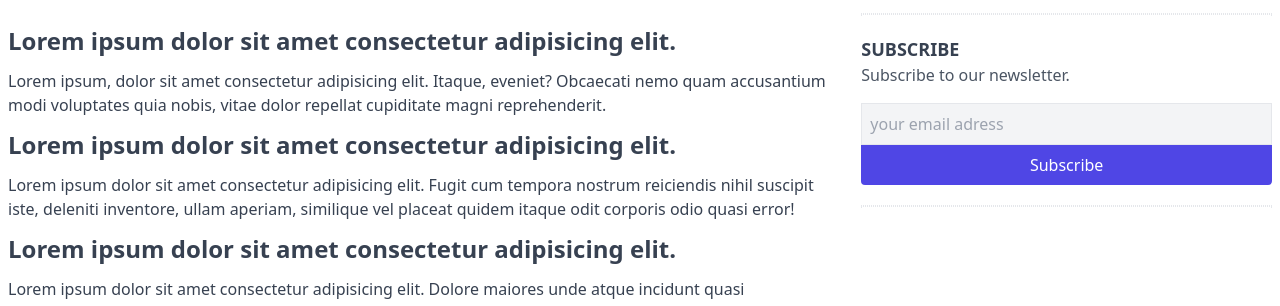
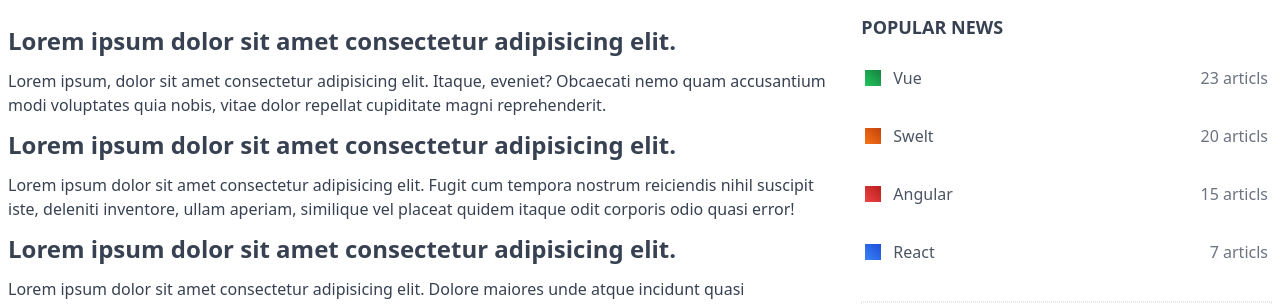
Before and after one commit to Nomex2008/TailwindCSS-Full-course, a website: page code/index.html in a window 1280 px wide. Shown: the part 494-800 px from the top of the page. Drawn offline with Linux system fonts and the light colour scheme.

Commit message:
Commit 8 (Gradients)
Add Gradients.

```diff
--- a/code/index.html
+++ b/code/index.html
@@ -56,7 +56,7 @@
 
         <!--banners-->
         <section class="px-2 flex space-x-2">
-            <a href="#" class="w-2/3 bg-violet-300 h-96 mb-4 relative rounded inline-block overflow-hidden">
+            <a href="#" class="w-2/3 bg-violet-300 h-96 mb-4 relative rounded inline-block overflow-hidden transition-all duration-300 hover:opacity-80">
                 <div class="p-4 absolute bottom-0 left-0 z-30">
                     <h2 class="text-4xl font-semibold text-gray-100 leading-tight">
                         Lorem ipsum, dolor sit amet consectetur adipisicing.
@@ -64,7 +64,7 @@
                 </div>
             </a>
 
-            <a href="#" class="w-1/3 bg-indigo-300 h-96 mb-4 relative rounded inline-block overflow-hidden">
+            <a href="#" class="w-1/3 bg-indigo-300 h-96 mb-4 relative rounded inline-block overflow-hidden transition-all duration-300 hover:opacity-80">
                 <div class="p-4 absolute bottom-0 left-0 z-30">
                     <h2 class="text-4xl font-semibold text-gray-100 leading-tight">
                         Lorem ipsum, dolor sit amet consectetur.
@@ -135,6 +135,55 @@
             </div>
 
             <div class="w-1/3 px-2">
+
+                <!--topics-->
+                <div class="mb-5">
+                    <h5 class="font-bold text-lg uppercase text-gray-700 mb-2">
+                        Popular News
+                    </h5>
+                    <ul>
+                        <li class="border-y border-white hover:border-gray-300">
+                            <a class="px-1 py-4 flex items-center text-gray-600" href="#">
+
+                                <span class="inline-block w-4 h-4 mr-3 bg-gradient-to-tr from-green-500 to-green-700"></span>
+                                Vue
+                                <span class="text-gray-500 ml-auto">23 articls</span>
+
+                            </a>
+                        </li>
+
+                        <li class="border-y border-white hover:border-gray-300">
+                            <a class="px-1 py-4 flex items-center text-gray-600" href="#">
+
+                                <span class="inline-block w-4 h-4 mr-3 bg-gradient-to-tr from-orange-500 to-orange-700"></span>
+                                Swelt
+                                <span class="text-gray-500 ml-auto">20 articls</span>
+
+                            </a>
+                        </li>
+
+                        <li class="border-y border-white hover:border-gray-300">
+                            <a class="px-1 py-4 flex items-center text-gray-600" href="#">
+
+                                <span class="inline-block w-4 h-4 mr-3 bg-gradient-to-tr from-red-500 to-red-700"></span>
+                                Angular
+                                <span class="text-gray-500 ml-auto">15 articls</span>
+
+                            </a>
+                        </li>
+
+                        <li class="border-y border-white hover:border-gray-300">
+                            <a class="px-1 py-4 flex items-center text-gray-600 " href="#">
+
+                                <span class="inline-block w-4 h-4 mr-3 bg-gradient-to-tr from-blue-500 to-blue-700"></span>
+                                React
+                                <span class="text-gray-500 ml-auto">7 articls</span>
+
+                            </a>
+                        </li>
+                    </ul>
+                </div>
+
                 <!--dvider-->
                 <div class="border border-dotted"></div>
 
```
Also changed, not shown: code/dist/output.css. Lines whose indentation alone changed are shown as unchanged.
